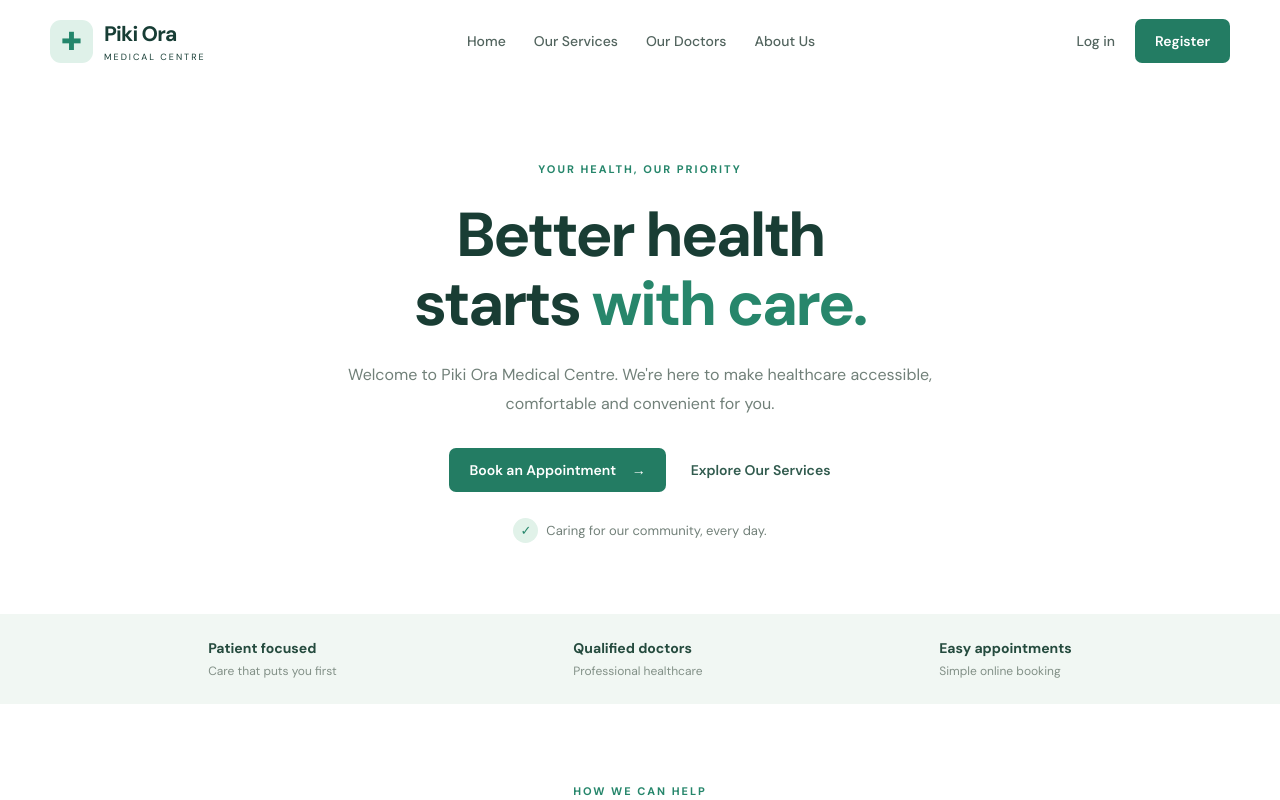
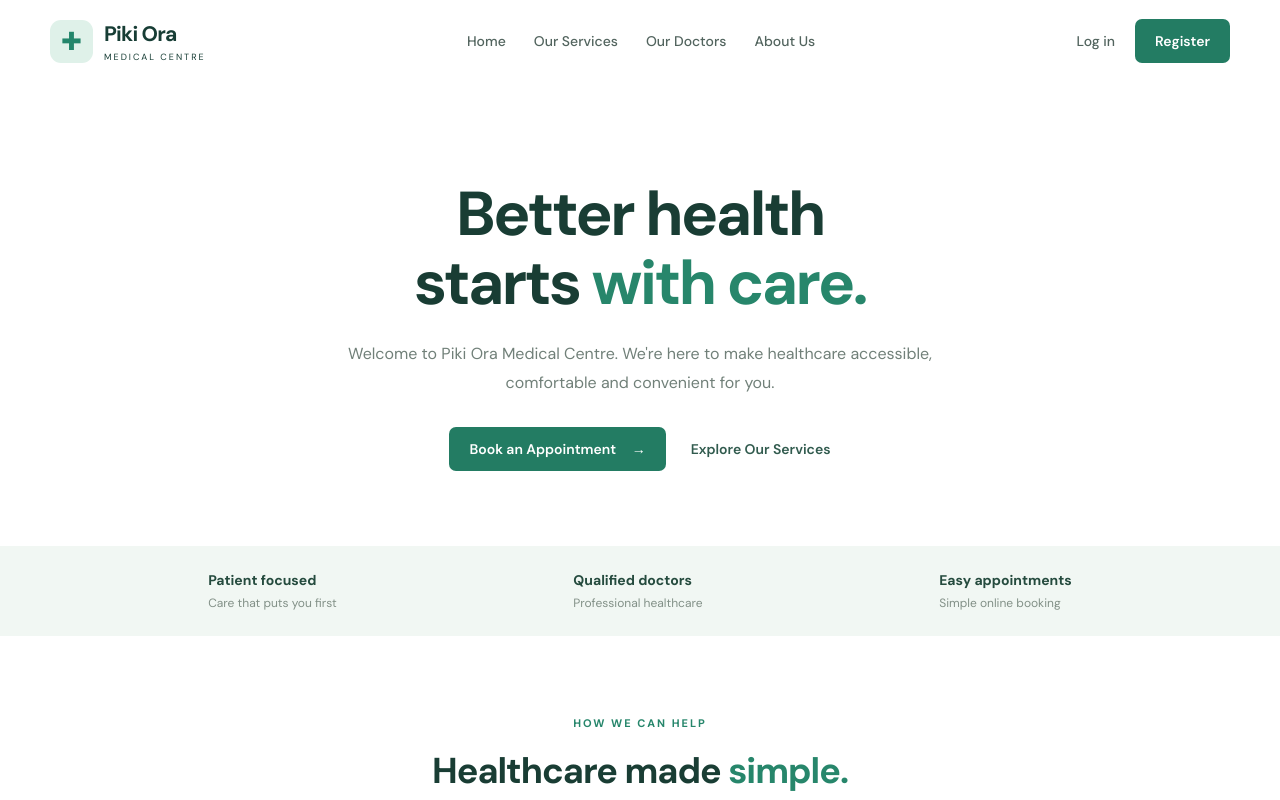
Before and after one commit to Sands02/piki-ora-frontend, a React (Vite) app: page / in a window 1280 px wide. Shown: the top 800 px of the page. Built offline with nearby package versions, Linux system fonts and the light colour scheme; no server answers.

Commit message:
Remove hero label and tagline from homepage

```diff
--- a/src/App.jsx
+++ b/src/App.jsx
@@ -52,8 +52,6 @@ function App() {
       <main>
         <section className="hero hero-simple" id="home">
           <div className="hero-content">
-            <span className="eyebrow">YOUR HEALTH, OUR PRIORITY</span>
-
             <h1>
               Better health
               <br />
@@ -72,11 +70,6 @@ function App() {
               <a href="#services" className="secondary-button">
                 Explore Our Services
               </a>
-            </div>
-
-            <div className="hero-note">
-              <span className="note-icon">✓</span>
-              Caring for our community, every day.
             </div>
           </div>
         </section>
```
